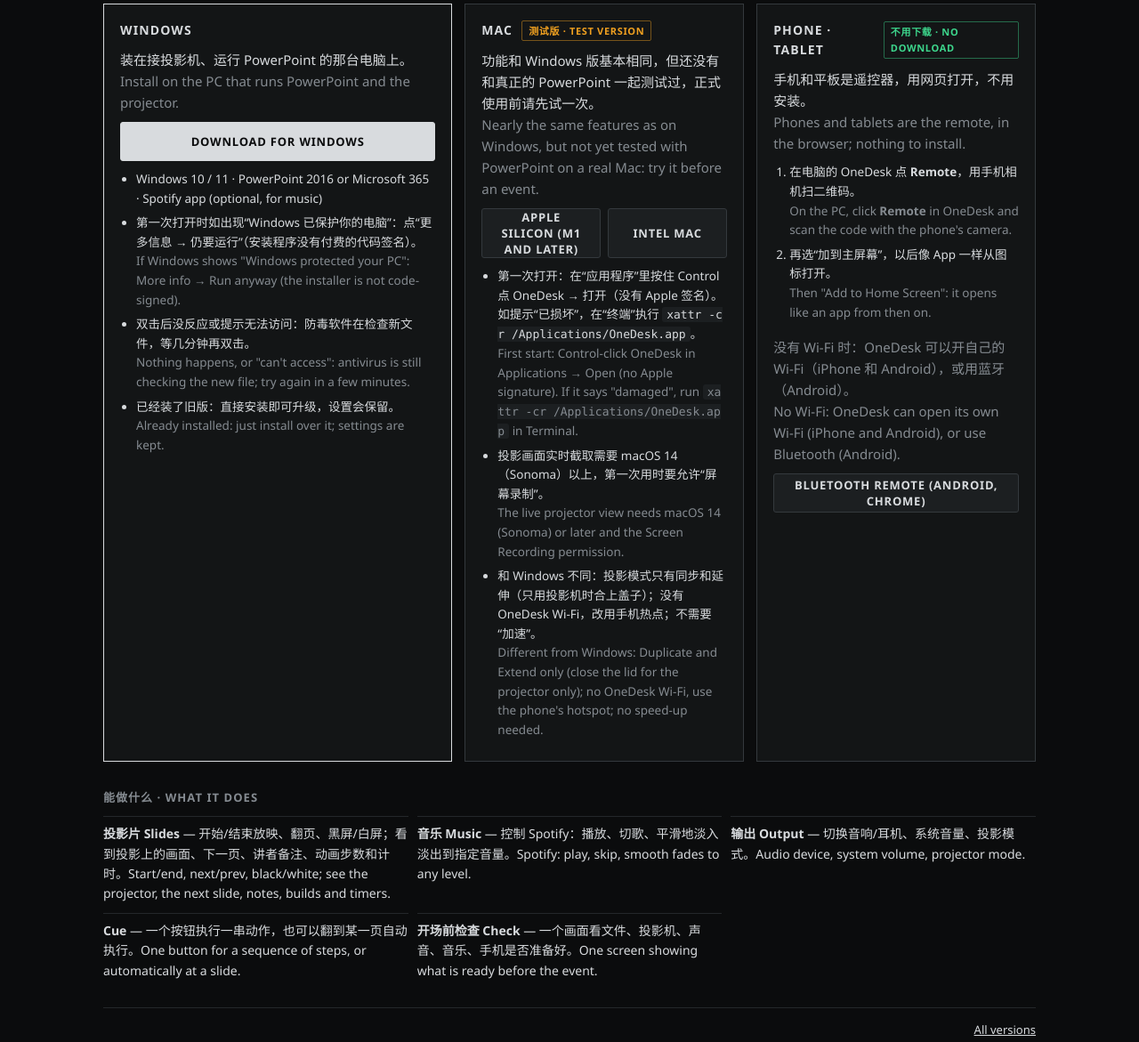
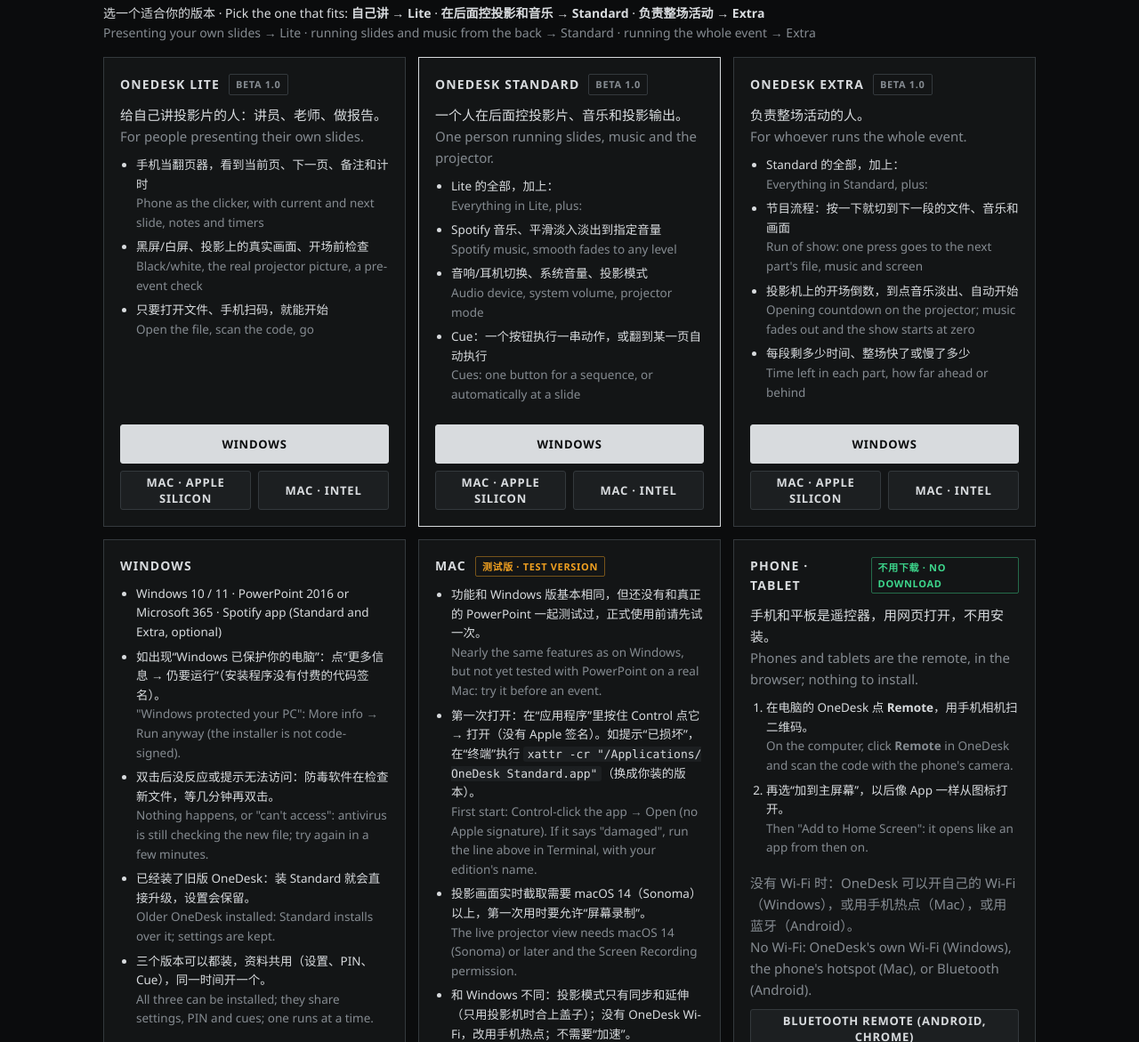
Before and after one commit to Rojakiisme/onedesk, a plain HTML site: page index.html in a window 1280 px wide. Shown: the part 116-1287 px from the top of the page at 89% size. Drawn offline with Linux system fonts and the light colour scheme; no server answers.

Commit message:
Download page: three editions (Lite, Standard, Extra), Beta 1.0, fixed links to the downloads release
Co-Authored-By: Claude Opus 5.5 <noreply@anthropic.com>

```diff
--- a/index.html
+++ b/index.html
@@ -5,7 +5,7 @@
   <meta name="viewport" content="width=device-width, initial-scale=1, viewport-fit=cover">
   <meta name="theme-color" content="#0b0c0d">
   <title>OneDesk · Download</title>
-  <meta name="description" content="OneDesk: one person runs PowerPoint, music and the projector from one console. Download for Windows; Mac test version; phones are the remote.">
+  <meta name="description" content="OneDesk: one person runs PowerPoint, music and the projector from one console. Three editions (Lite, Standard, Extra) for Windows and Mac; phones are the remote.">
   <link rel="icon" type="image/png" href="icons/favicon.png">
   <link rel="apple-touch-icon" href="icons/apple-touch-icon.png">
   <link rel="stylesheet" href="site.css">
@@ -20,28 +20,82 @@
   </header>
 
   <main>
-    <section class="cards">
+    <p class="pick">选一个适合你的版本 · Pick the one that fits: <b>自己讲 → Lite</b> · <b>在后面控投影和音乐 → Standard</b> · <b>负责整场活动 → Extra</b><br>
+      <span class="dim">Presenting your own slides → Lite · running slides and music from the back → Standard · running the whole event → Extra</span></p>
+
+    <!-- Fixed links: the "downloads" release always holds each edition's newest files. -->
+    <section class="cards three">
+      <article class="card">
+        <div class="card-h"><h2>OneDesk Lite</h2><span class="tag">Beta 1.0</span></div>
+        <p>给自己讲投影片的人：讲员、老师、做报告。<br><span class="dim">For people presenting their own slides.</span></p>
+        <ul>
+          <li>手机当翻页器，看到当前页、下一页、备注和计时<br><span class="dim">Phone as the clicker, with current and next slide, notes and timers</span></li>
+          <li>黑屏/白屏、投影上的真实画面、开场前检查<br><span class="dim">Black/white, the real projector picture, a pre-event check</span></li>
+          <li>只要打开文件、手机扫码，就能开始<br><span class="dim">Open the file, scan the code, go</span></li>
+        </ul>
+        <div class="dl">
+          <a class="btn primary" href="https://github.com/Rojakiisme/onedesk/releases/download/downloads/OneDesk-Lite-Setup-Windows.exe">Windows</a>
+          <div class="two">
+            <a class="btn" href="https://github.com/Rojakiisme/onedesk/releases/download/downloads/OneDesk-Lite-Mac-AppleSilicon.dmg">Mac · Apple silicon</a>
+            <a class="btn" href="https://github.com/Rojakiisme/onedesk/releases/download/downloads/OneDesk-Lite-Mac-Intel.dmg">Mac · Intel</a>
+          </div>
+        </div>
+      </article>
+
       <article class="card main">
-        <div class="card-h"><h2>Windows</h2><span class="tag" id="ver"></span></div>
-        <p>装在接投影机、运行 PowerPoint 的那台电脑上。<br><span class="dim">Install on the PC that runs PowerPoint and the projector.</span></p>
-        <a class="btn primary" href="https://github.com/Rojakiisme/onedesk/releases/latest/download/OneDesk-Setup-Windows.exe">Download for Windows</a>
+        <div class="card-h"><h2>OneDesk Standard</h2><span class="tag">Beta 1.0</span></div>
+        <p>一个人在后面控投影片、音乐和投影输出。<br><span class="dim">One person running slides, music and the projector.</span></p>
         <ul>
-          <li>Windows 10 / 11 · PowerPoint 2016 or Microsoft 365 · Spotify app (optional, for music)</li>
-          <li>第一次打开时如出现“Windows 已保护你的电脑”：点“更多信息 → 仍要运行”（安装程序没有付费的代码签名）。<br><span class="dim">If Windows shows "Windows protected your PC": More info → Run anyway (the installer is not code-signed).</span></li>
+          <li>Lite 的全部，加上：<br><span class="dim">Everything in Lite, plus:</span></li>
+          <li>Spotify 音乐、平滑淡入淡出到指定音量<br><span class="dim">Spotify music, smooth fades to any level</span></li>
+          <li>音响/耳机切换、系统音量、投影模式<br><span class="dim">Audio device, system volume, projector mode</span></li>
+          <li>Cue：一个按钮执行一串动作，或翻到某一页自动执行<br><span class="dim">Cues: one button for a sequence, or automatically at a slide</span></li>
+        </ul>
+        <div class="dl">
+          <a class="btn primary" href="https://github.com/Rojakiisme/onedesk/releases/download/downloads/OneDesk-Standard-Setup-Windows.exe">Windows</a>
+          <div class="two">
+            <a class="btn" href="https://github.com/Rojakiisme/onedesk/releases/download/downloads/OneDesk-Standard-Mac-AppleSilicon.dmg">Mac · Apple silicon</a>
+            <a class="btn" href="https://github.com/Rojakiisme/onedesk/releases/download/downloads/OneDesk-Standard-Mac-Intel.dmg">Mac · Intel</a>
+          </div>
+        </div>
+      </article>
+
+      <article class="card">
+        <div class="card-h"><h2>OneDesk Extra</h2><span class="tag">Beta 1.0</span></div>
+        <p>负责整场活动的人。<br><span class="dim">For whoever runs the whole event.</span></p>
+        <ul>
+          <li>Standard 的全部，加上：<br><span class="dim">Everything in Standard, plus:</span></li>
+          <li>节目流程：按一下就切到下一段的文件、音乐和画面<br><span class="dim">Run of show: one press goes to the next part's file, music and screen</span></li>
+          <li>投影机上的开场倒数，到点音乐淡出、自动开始<br><span class="dim">Opening countdown on the projector; music fades out and the show starts at zero</span></li>
+          <li>每段剩多少时间、整场快了或慢了多少<br><span class="dim">Time left in each part, how far ahead or behind</span></li>
+        </ul>
+        <div class="dl">
+          <a class="btn primary" href="https://github.com/Rojakiisme/onedesk/releases/download/downloads/OneDesk-Extra-Setup-Windows.exe">Windows</a>
+          <div class="two">
+            <a class="btn" href="https://github.com/Rojakiisme/onedesk/releases/download/downloads/OneDesk-Extra-Mac-AppleSilicon.dmg">Mac · Apple silicon</a>
+            <a class="btn" href="https://github.com/Rojakiisme/onedesk/releases/download/downloads/OneDesk-Extra-Mac-Intel.dmg">Mac · Intel</a>
+          </div>
+        </div>
+      </article>
+    </section>
+
+    <section class="cards notes">
+      <article class="card">
+        <div class="card-h"><h2>Windows</h2></div>
+        <ul>
+          <li>Windows 10 / 11 · PowerPoint 2016 or Microsoft 365 · Spotify app (Standard and Extra, optional)</li>
+          <li>如出现“Windows 已保护你的电脑”：点“更多信息 → 仍要运行”（安装程序没有付费的代码签名）。<br><span class="dim">"Windows protected your PC": More info → Run anyway (the installer is not code-signed).</span></li>
           <li>双击后没反应或提示无法访问：防毒软件在检查新文件，等几分钟再双击。<br><span class="dim">Nothing happens, or "can't access": antivirus is still checking the new file; try again in a few minutes.</span></li>
-          <li>已经装了旧版：直接安装即可升级，设置会保留。<br><span class="dim">Already installed: just install over it; settings are kept.</span></li>
+          <li>已经装了旧版 OneDesk：装 Standard 就会直接升级，设置会保留。<br><span class="dim">Older OneDesk installed: Standard installs over it; settings are kept.</span></li>
+          <li>三个版本可以都装，资料共用（设置、PIN、Cue），同一时间开一个。<br><span class="dim">All three can be installed; they share settings, PIN and cues; one runs at a time.</span></li>
         </ul>
       </article>
 
       <article class="card">
         <div class="card-h"><h2>Mac</h2><span class="tag warn">测试版 · Test version</span></div>
-        <p>功能和 Windows 版基本相同，但还没有和真正的 PowerPoint 一起测试过，正式使用前请先试一次。<br><span class="dim">Nearly the same features as on Windows, but not yet tested with PowerPoint on a real Mac: try it before an event.</span></p>
-        <div class="two">
-          <a class="btn" href="https://github.com/Rojakiisme/onedesk/releases/latest/download/OneDesk-Mac-AppleSilicon.dmg">Apple silicon (M1 and later)</a>
-          <a class="btn" href="https://github.com/Rojakiisme/onedesk/releases/latest/download/OneDesk-Mac-Intel.dmg">Intel Mac</a>
-        </div>
         <ul>
-          <li>第一次打开：在“应用程序”里按住 Control 点 OneDesk → 打开（没有 Apple 签名）。如提示“已损坏”，在“终端”执行 <code>xattr -cr /Applications/OneDesk.app</code>。<br><span class="dim">First start: Control-click OneDesk in Applications → Open (no Apple signature). If it says "damaged", run <code>xattr -cr /Applications/OneDesk.app</code> in Terminal.</span></li>
+          <li>功能和 Windows 版基本相同，但还没有和真正的 PowerPoint 一起测试过，正式使用前请先试一次。<br><span class="dim">Nearly the same features as on Windows, but not yet tested with PowerPoint on a real Mac: try it before an event.</span></li>
+          <li>第一次打开：在“应用程序”里按住 Control 点它 → 打开（没有 Apple 签名）。如提示“已损坏”，在“终端”执行 <code>xattr -cr "/Applications/OneDesk Standard.app"</code>（换成你装的版本）。<br><span class="dim">First start: Control-click the app → Open (no Apple signature). If it says "damaged", run the line above in Terminal, with your edition's name.</span></li>
           <li>投影画面实时截取需要 macOS 14（Sonoma）以上，第一次用时要允许“屏幕录制”。<br><span class="dim">The live projector view needs macOS 14 (Sonoma) or later and the Screen Recording permission.</span></li>
           <li>和 Windows 不同：投影模式只有同步和延伸（只用投影机时合上盖子）；没有 OneDesk Wi-Fi，改用手机热点；不需要“加速”。<br><span class="dim">Different from Windows: Duplicate and Extend only (close the lid for the projector only); no OneDesk Wi-Fi, use the phone's hotspot; no speed-up needed.</span></li>
         </ul>
@@ -51,43 +105,18 @@
         <div class="card-h"><h2>Phone · tablet</h2><span class="tag ok">不用下载 · No download</span></div>
         <p>手机和平板是遥控器，用网页打开，不用安装。<br><span class="dim">Phones and tablets are the remote, in the browser; nothing to install.</span></p>
         <ol>
-          <li>在电脑的 OneDesk 点 <b>Remote</b>，用手机相机扫二维码。<br><span class="dim">On the PC, click <b>Remote</b> in OneDesk and scan the code with the phone's camera.</span></li>
+          <li>在电脑的 OneDesk 点 <b>Remote</b>，用手机相机扫二维码。<br><span class="dim">On the computer, click <b>Remote</b> in OneDesk and scan the code with the phone's camera.</span></li>
           <li>再选“加到主屏幕”，以后像 App 一样从图标打开。<br><span class="dim">Then "Add to Home Screen": it opens like an app from then on.</span></li>
         </ol>
-        <p class="dim">没有 Wi-Fi 时：OneDesk 可以开自己的 Wi-Fi（iPhone 和 Android），或用蓝牙（Android）。<br>No Wi-Fi: OneDesk can open its own Wi-Fi (iPhone and Android), or use Bluetooth (Android).</p>
+        <p class="dim">没有 Wi-Fi 时：OneDesk 可以开自己的 Wi-Fi（Windows），或用手机热点（Mac），或用蓝牙（Android）。<br>No Wi-Fi: OneDesk's own Wi-Fi (Windows), the phone's hotspot (Mac), or Bluetooth (Android).</p>
         <a class="btn" href="remote/">Bluetooth remote (Android, Chrome)</a>
       </article>
-    </section>
-
-    <section class="about">
-      <h2>能做什么 · What it does</h2>
-      <ul class="grid">
-        <li><b>投影片 Slides</b> — 开始/结束放映、翻页、黑屏/白屏；看到投影上的画面、下一页、讲者备注、动画步数和计时。Start/end, next/prev, black/white; see the projector, the next slide, notes, builds and timers.</li>
-        <li><b>音乐 Music</b> — 控制 Spotify：播放、切歌、平滑地淡入淡出到指定音量。Spotify: play, skip, smooth fades to any level.</li>
-        <li><b>输出 Output</b> — 切换音响/耳机、系统音量、投影模式。Audio device, system volume, projector mode.</li>
-        <li><b>Cue</b> — 一个按钮执行一串动作，也可以翻到某一页自动执行。One button for a sequence of steps, or automatically at a slide.</li>
-        <li><b>开场前检查 Check</b> — 一个画面看文件、投影机、声音、音乐、手机是否准备好。One screen showing what is ready before the event.</li>
-      </ul>
     </section>
   </main>
 
   <footer>
-    <span id="rel" class="dim"></span>
+    <span class="dim">Lite, Standard, Extra · Beta 1.0 · Windows and Mac</span>
     <a href="https://github.com/Rojakiisme/onedesk/releases">All versions</a>
   </footer>
-
-  <script>
-    // Version and date of the latest release (the download buttons always point at it).
-    fetch('https://api.github.com/repos/Rojakiisme/onedesk/releases/latest')
-      .then((r) => (r.ok ? r.json() : null))
-      .then((j) => {
-        if (!j) return;
-        const v = String(j.tag_name || '').replace(/^v/, '');
-        const d = j.published_at ? new Date(j.published_at).toLocaleDateString() : '';
-        document.getElementById('ver').textContent = v ? `v${v}` : '';
-        document.getElementById('rel').textContent = v ? `Latest: v${v}${d ? ` · ${d}` : ''}` : '';
-      })
-      .catch(() => {});
-  </script>
 </body>
 </html>
--- a/site.css
+++ b/site.css
@@ -18,7 +18,10 @@ code { font-family: var(--mono); font-size: 13px; background: var(--raise); padd
 .top h1 { margin: 0; font-size: 26px; letter-spacing: .01em; }
 .top p { margin: 0; }
 
-.cards { display: grid; grid-template-columns: 1.25fr 1fr 1fr; gap: 14px; }
+.cards { display: grid; grid-template-columns: 1fr 1fr 1fr; gap: 14px; }
+.cards.notes { margin-top: 14px; }
+.pick { margin: 0 0 16px; font-size: 14px; }
+.card .dl { margin-top: auto; display: flex; flex-direction: column; gap: 8px; padding-top: 6px; }
 .card { border: 1px solid var(--line-hi); background: var(--surface); padding: 18px; display: flex; flex-direction: column; gap: 10px; min-width: 0; }
 .card.main { border-color: var(--text); }
 .card-h { display: flex; align-items: center; gap: 10px; }
```
Also changed, not shown: 1 other file.
